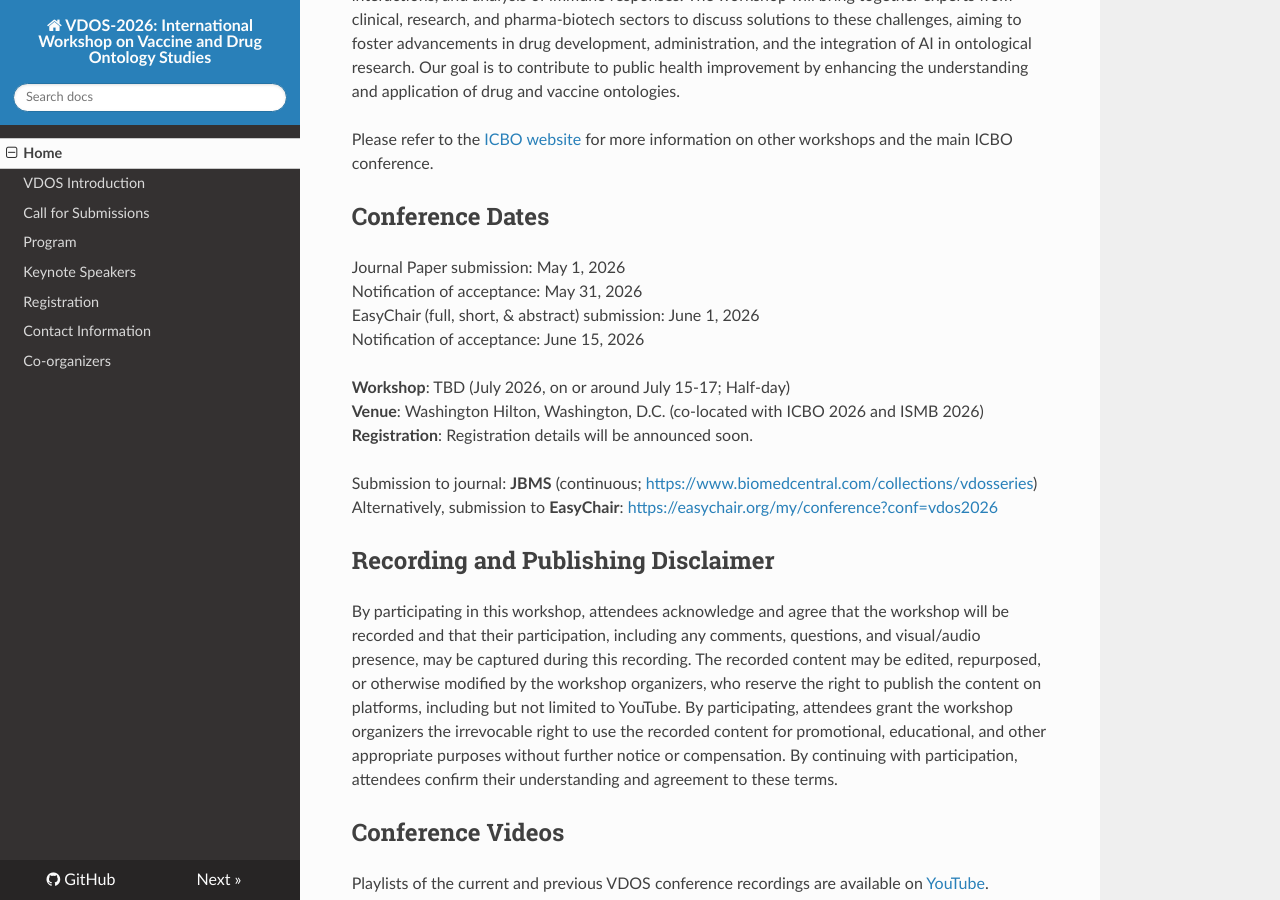
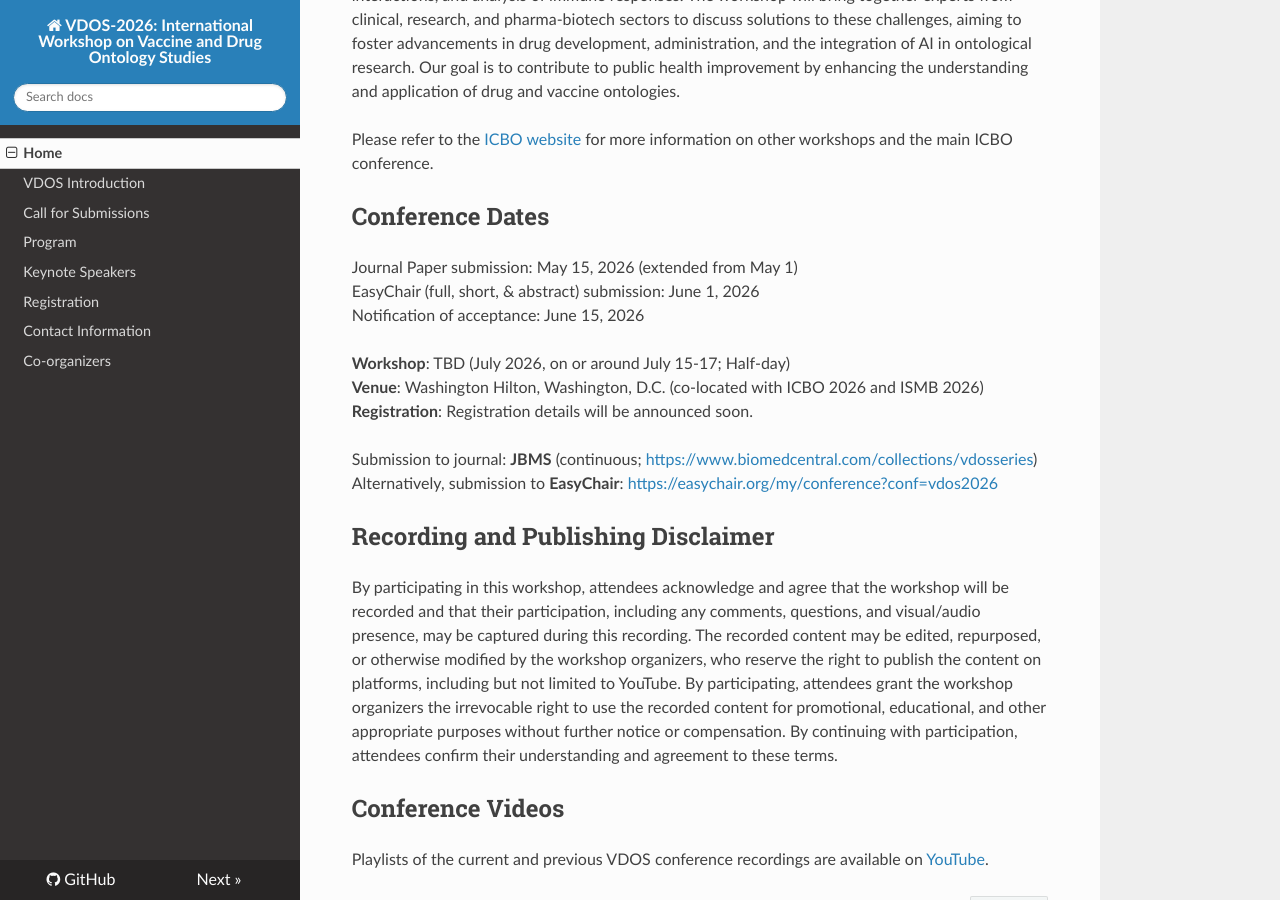
Before and after one commit to vdos-workshop/vdos2026, an MkDocs documentation site: the page built from docs/index.md, in a window 1280 px wide and 900 px high, scrolled down 515 px. Built offline with MkDocs 1.6.1, drawn with Linux system fonts in a browser that asks for light colours; nearby versions of some CDN libraries.

Commit message:
Update index.md

```diff
--- a/docs/index.md
+++ b/docs/index.md
@@ -4,8 +4,7 @@ The 15th International Workshop on Vaccine and Drug Ontology Studies will be hel
 Please refer to the [ICBO website](https://icbo-conference.github.io/icbo2026/) for more information on other workshops and the main ICBO conference.
 
 ## Conference Dates
-Journal Paper submission: May 1, 2026<BR>
-Notification of acceptance: May 31, 2026<BR>
+Journal Paper submission: May 15, 2026 (extended from May 1)<BR>
 EasyChair (full, short, & abstract) submission: June 1, 2026<BR>
 Notification of acceptance: June 15, 2026<BR><BR>
 **Workshop**: TBD (July 2026, on or around July 15-17; Half-day)<BR>
```
